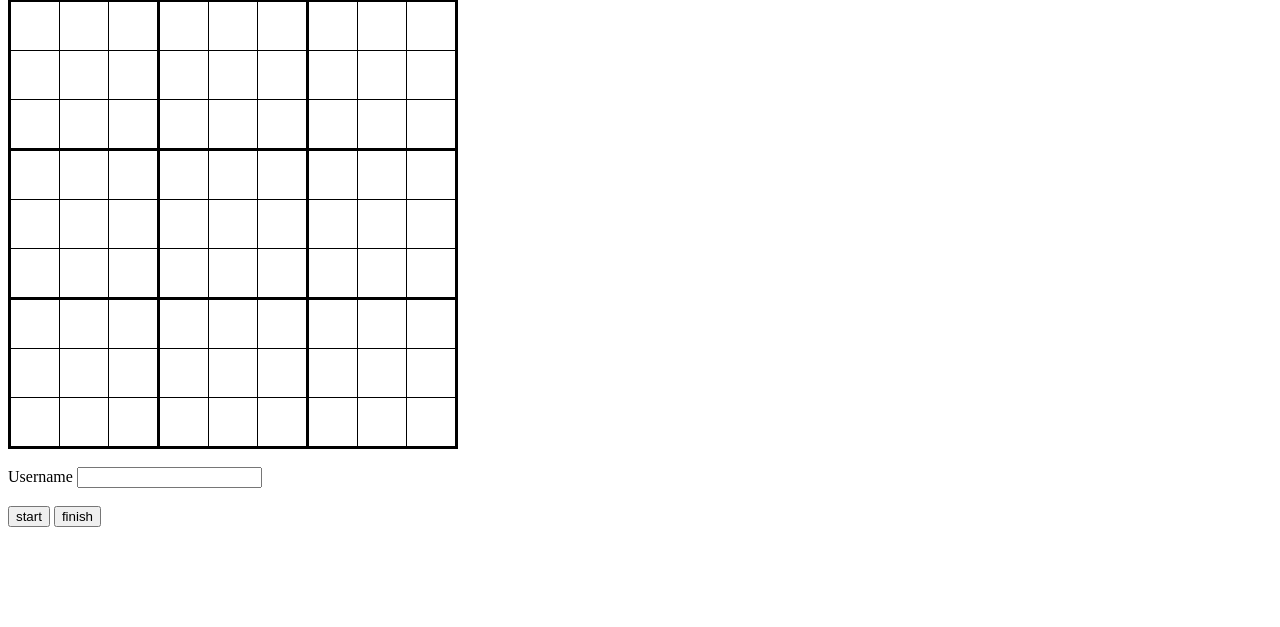
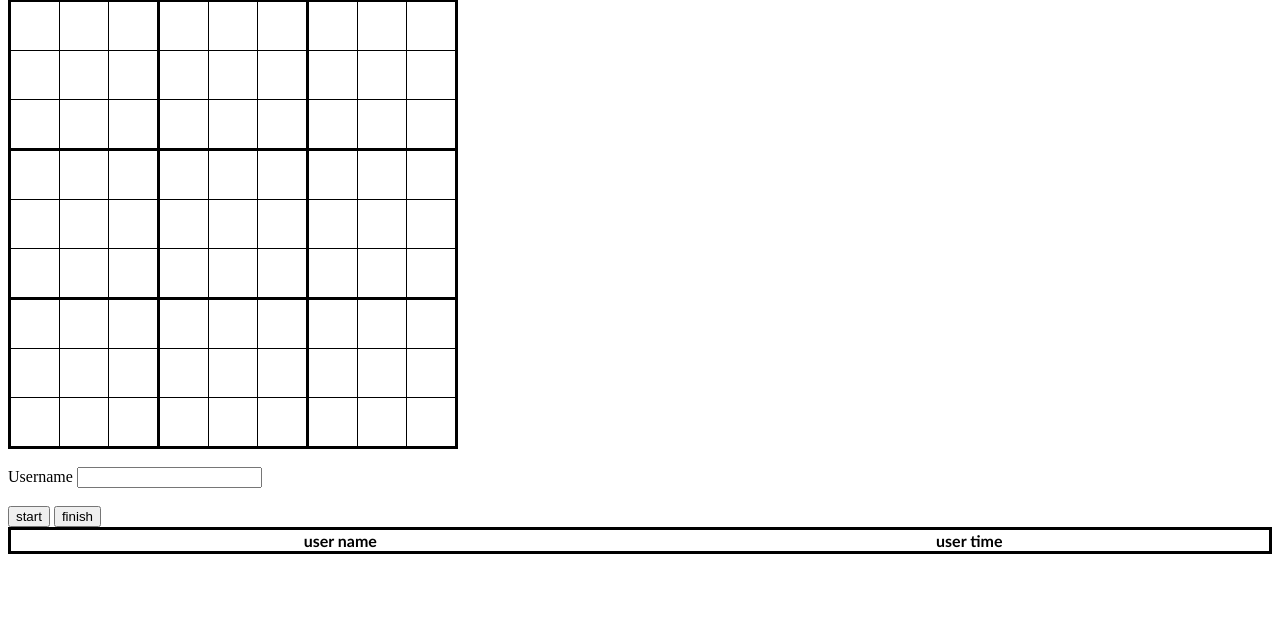
Before and after one commit to muneef97/sudoku_game, a Flask app: template templates/sudoku.html in a window 1280 px wide. Shown: the part 81-708 px from the top of the page. Run offline with Flask 2, Linux system fonts and the light colour scheme; the template is opened without the code that fills it, so the values that code supplies are empty.

Commit message:
sudoku game completed

```diff
--- /dev/null
+++ b/dbconnect.py
@@ -0,0 +1,21 @@
+import mysql.connector
+
+mydb = mysql.connector.connect(user='muneef', password='password',
+                                  host='127.0.0.1',
+                                  database='users')
+mycursor = mydb.cursor()
+def read_user_data():
+    result = ["<tr><th>user name</th><th>user time</th></tr>"]
+    mycursor.execute("SELECT username, user_time FROM scorecard order by user_time")
+    myresult = mycursor.fetchall()
+    for x in myresult:
+        result.append("<tr><td>" + x[0]+ "</td><td>"+str(x[1])+"</td></tr>")
+
+    return "".join(result)
+
+def add_user_data(userid,username,user_time):
+    sql = "INSERT INTO scorecard VALUES (%s, %s, %s)"
+    val = (userid, username, user_time)
+    mycursor.execute(sql, val)
+    mydb.commit()
+    return read_user_data()
--- a/main.py
+++ b/main.py
@@ -1,9 +1,21 @@
-from flask import Flask,render_template
+from flask import Flask,render_template, request
 app = Flask(__name__)
+import dbconnect
 
-@app.route("/sudoku")
+@app.route("/")
 def sudoku():
     return render_template("sudoku.html")
 
+@app.route("/get_user_data")
+def get_user_data():
+    return dbconnect.read_user_data()
+@app.route("/update_result", methods = ['POST'])
+def update_result():
+    userId = request.form['userid']
+    username = request.form['username']
+    usertime = request.form['user_time']
+    print(userId,username,usertime)
+    return dbconnect.add_user_data(userId,username,usertime)
+
 if __name__ == "__main__":
-    app.run()
+    app.run(host="0.0.0.0")
--- a/static/js/formvalidation.js
+++ b/static/js/formvalidation.js
@@ -15,6 +15,7 @@
             return ;
         }
         checkingOutput();
+        update_result();
 }
 
 function populateInput(){
@@ -44,5 +45,35 @@
     }
     var d = new Date()
     end_time = d.getTime();
-    alert("Congratulations, You completed in " + 0.001 * (end_time - start_time) + " seconds" );
+    //alert("Congratulations, You completed in " + 0.001 * (end_time - start_time) + " seconds" );
+    document.getElementById('log').innerHTML += "<br>Congratulations, You completed in " + 0.001 * (end_time - start_time) + " seconds";
+
 }
+
+function httpGet(theUrl)
+{
+    var xmlHttp = new XMLHttpRequest();
+    xmlHttp.open( "GET", theUrl, false ); // false for synchronous request
+    xmlHttp.send( null );
+    return xmlHttp.responseText;
+
+}
+
+function httpPost(theUrl){
+    var xhr = new XMLHttpRequest();
+    xhr.open('POST', theUrl, true);
+    xhr.setRequestHeader('Content-type', 'application/x-www-form-urlencoded');
+    xhr.onload = function () {
+        // do something to response
+        console.log(this.responseText);
+        document.getElementById('tablevalues').innerHTML = this.responseText;
+    };
+    xhr.send('userid=2&username='+document.getElementById("username").value+'&user_time='+0.001 * (end_time - start_time));
+}
+function getUserData(){
+document.getElementById('tablevalues').innerHTML += httpGet("/get_user_data");
+}
+function update_result(){
+httpPost("/update_result");
+}
+window.onload=getUserData
--- a/templates/sudoku.html
+++ b/templates/sudoku.html
@@ -151,5 +151,11 @@
 <input type="button" value="start" onclick="populateInput()"/>
 <input type="button" value="finish" onclick="validate()"/>
 
+<div id="log"></div>
+<div ></div>
+
+<table id="tablevalues" style="width:100%">
+</table>
+
 </body>
 </html>
```
Also changed, not shown: static/js/puzzles.js (+9 -9 lines).
